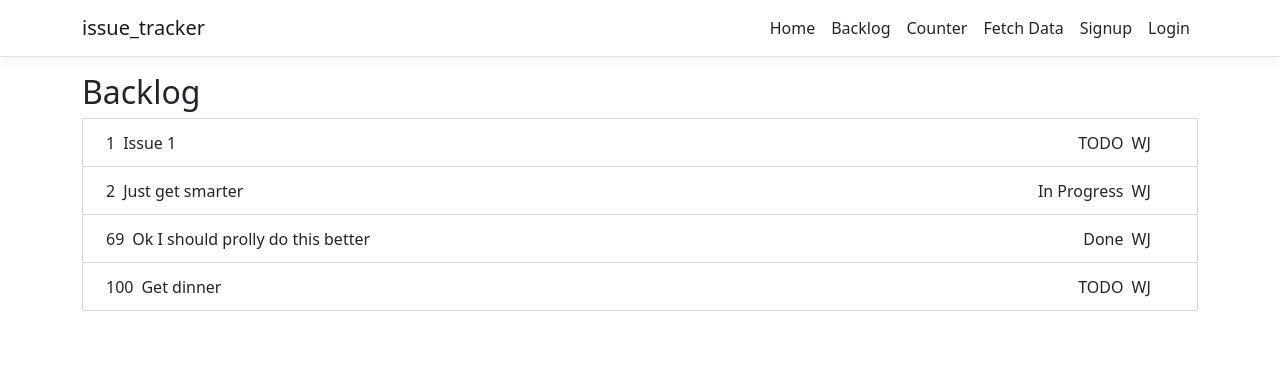
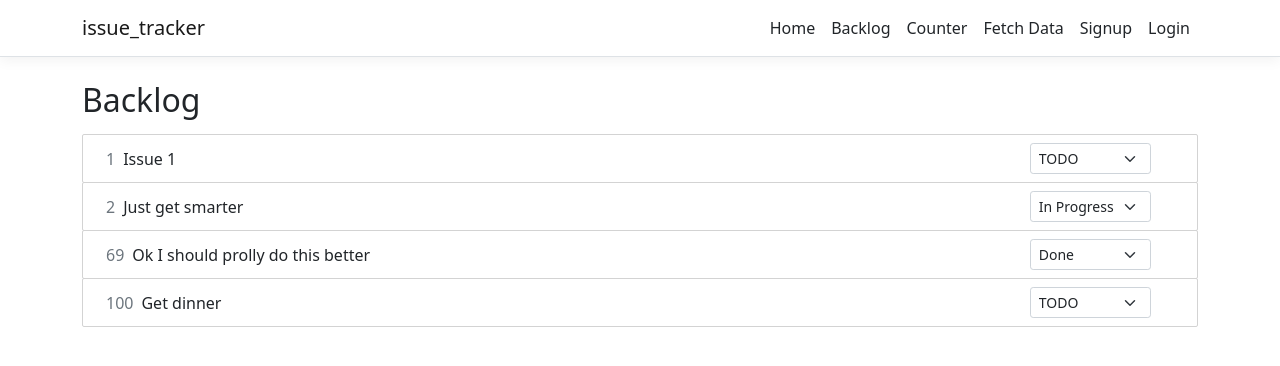
Before and after one commit to Jaee-C/planify, a React (Create React App) app in the folder client/: page /backlog in a window 1280 px wide. Shown: the top 366 px of the page. Built offline with nearby package versions, Linux system fonts and the light colour scheme.

Commit message:
dropdown for issue status

```diff
--- a/client/src/pages/Backlog/Issue.js
+++ b/client/src/pages/Backlog/Issue.js
@@ -2,7 +2,10 @@ import React from "react";
 import styled from '@emotion/styled';
 import { Draggable } from "react-beautiful-dnd";
 import OverflowMenu from "./OverflowMenu";
+import { Input } from "reactstrap";
 import "./styles.css";
+
+import { ISSUE_STATUS } from "../../utils/constants";
 
 const Container = styled.div`
   border: 1px solid lightgrey;
@@ -35,10 +38,16 @@ const Issue = ({ issue, index }) => (
         ref={provided.innerRef}
       >
         <Row className="issue-item">
-          <Col>{issue.id}</Col>
+          <Col className="text-secondary">{issue.id}</Col>
           <Col style={{flex: "1 1 0%"}}>{issue.title}</Col>
-          <Col>{issue.status}</Col>
-          <Col>{issue.assignee}</Col>
+          <Col>
+            <Input type="select" bsSize="sm" defaultValue={issue.status} className="disable-outline">
+              {ISSUE_STATUS.map((status, index) => (
+                <option key={index} value={status}>{status}</option>
+              ))}
+            </Input>
+          </Col>
+          {/* <Col>{issue.assignee}</Col> */}
           <Col><OverflowMenu /></Col>
         </Row>
       </Container>
--- a/client/src/pages/Backlog/OverflowMenu.js
+++ b/client/src/pages/Backlog/OverflowMenu.js
@@ -19,7 +19,7 @@ const OverflowMenu = () => {
       <DropdownToggle className="btn-gray-300">
         <FontAwesomeIcon icon={faEllipsis} className="icon" />
       </DropdownToggle>
-      <DropdownMenu right>
+      <DropdownMenu end>
         <DropdownItem header>Actions</DropdownItem>
         <DropdownItem>Some Action</DropdownItem>
         <DropdownItem text>Dropdown Item Text</DropdownItem>
--- a/client/src/pages/Backlog/index.js
+++ b/client/src/pages/Backlog/index.js
@@ -28,10 +28,12 @@ const Backlog = () => {
   }
 
   return (
-    <Container className="mt-3">
+    <Container className="mt-4">
       <h2>Backlog</h2>
       <DragDropContext onDragEnd={onDragEnd}>
-        <IssueList issues={allIssues} />
+        <Container className="mt-3 p-0">
+          <IssueList issues={allIssues} />
+        </Container>
       </DragDropContext>
     </Container>
   );
--- a/client/src/pages/Backlog/styles.css
+++ b/client/src/pages/Backlog/styles.css
@@ -19,3 +19,8 @@
 .icon {
   color: var(--bs-gray-700);
 }
+
+.disable-outline:focus, input:focus, button:focus {
+  outline: none;
+  box-shadow: none;
+}
--- /dev/null
+++ b/client/src/utils/constants.js
@@ -0,0 +1 @@
+export const ISSUE_STATUS = ["TODO", "In Progress", "Done"];
```
